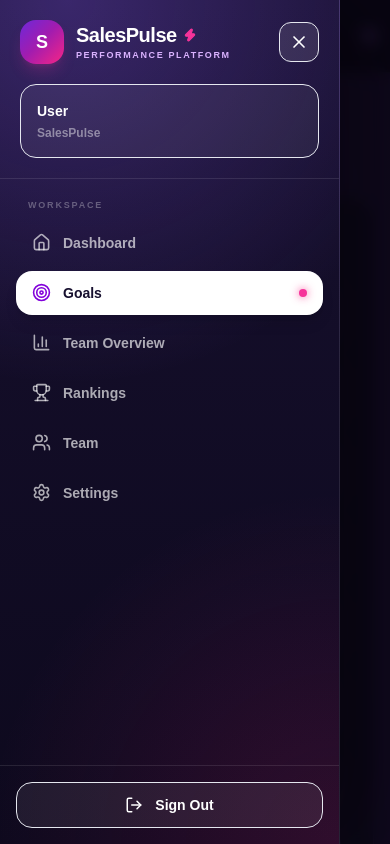
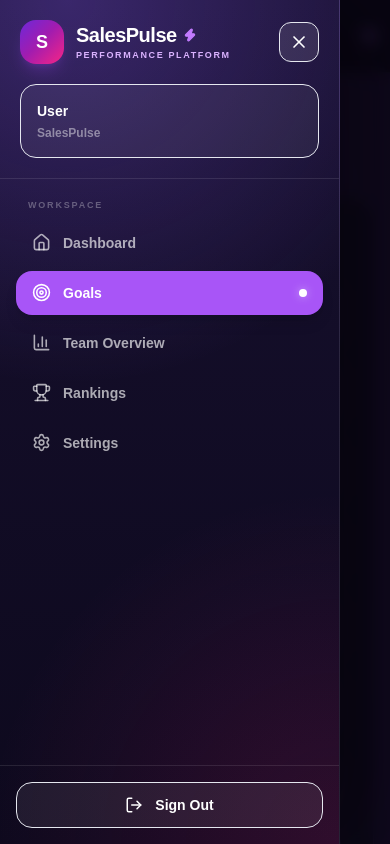
Before and after one commit to itzzerotrace/SalesPulse-V2, a Next.js app: page /goals/manage in a window 390 px wide. Both pictures are taken after a click on the button "Open navigation". Shown: the top 844 px of the page. Built offline with nearby package versions, Linux system fonts and the light colour scheme.

Commit message:
Align mobile SalesPulse menu with violet theme and hidden Team navigation

```diff
--- a/components/layout/MobileMenu.tsx
+++ b/components/layout/MobileMenu.tsx
@@ -25,7 +25,6 @@ import {
   Settings,
   Target,
   Trophy,
-  Users,
   X,
   Zap,
 } from "lucide-react";
@@ -105,11 +104,6 @@ export default function MobileMenu({
       title: "Rankings",
       href: "/leaderboard",
       icon: Trophy,
-    },
-    {
-      title: "Team",
-      href: "/team",
-      icon: Users,
     },
     {
       title: "Settings",
@@ -231,7 +225,7 @@ export default function MobileMenu({
           <div className="shrink-0 border-b border-white/10 px-5 pb-5 pt-[max(1.25rem,env(safe-area-inset-top))]">
             <div className="flex items-center justify-between gap-3">
               <div className="flex min-w-0 items-center gap-3">
-                <div className="salespulse-gradient flex h-11 w-11 shrink-0 items-center justify-center rounded-2xl text-lg font-black shadow-lg shadow-pink-500/20">
+                <div className="salespulse-gradient flex h-11 w-11 shrink-0 items-center justify-center rounded-2xl text-lg font-black shadow-lg shadow-purple-500/20">
                   S
                 </div>
 
@@ -243,7 +237,7 @@ export default function MobileMenu({
 
                     <Zap
                       size={14}
-                      className="fill-pink-500 text-pink-500"
+                      className="fill-purple-400 text-purple-400"
                     />
                   </div>
 
@@ -310,7 +304,7 @@ export default function MobileMenu({
                       }
                       className={`flex min-h-12 items-center gap-3 rounded-2xl px-4 py-3 text-sm font-black transition active:scale-[0.98] ${
                         active
-                          ? "bg-white text-[#17102F] shadow-lg"
+                          ? "bg-[#A855F7] text-white shadow-lg"
                           : "text-white/65 hover:bg-white/10 hover:text-white"
                       }`}
                     >
@@ -318,7 +312,7 @@ export default function MobileMenu({
                         size={19}
                         className={
                           active
-                            ? "text-purple-700"
+                            ? "text-white"
                             : ""
                         }
                       />
@@ -330,7 +324,7 @@ export default function MobileMenu({
                       </span>
 
                       {active && (
-                        <span className="h-2 w-2 shrink-0 rounded-full bg-pink-500 shadow-[0_0_8px_rgba(247,37,133,0.8)]" />
+                        <span className="h-2 w-2 shrink-0 rounded-full bg-white shadow-[0_0_8px_rgba(216,180,254,0.8)]" />
                       )}
                     </Link>
                   );
```
